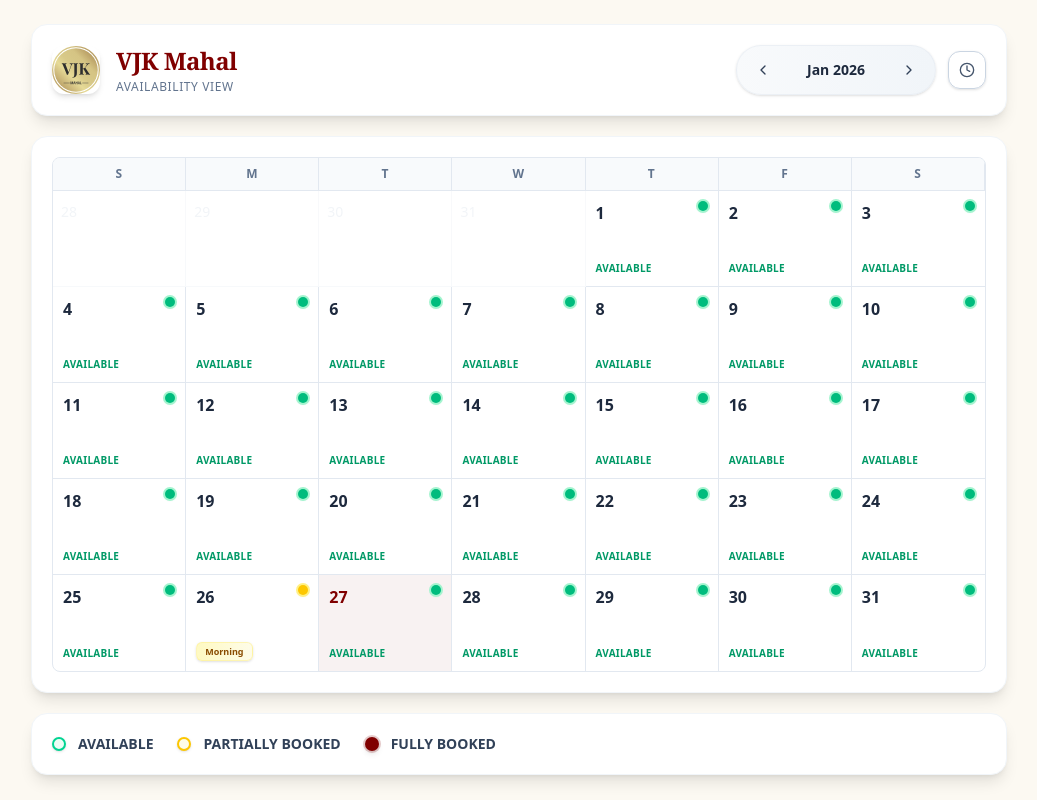
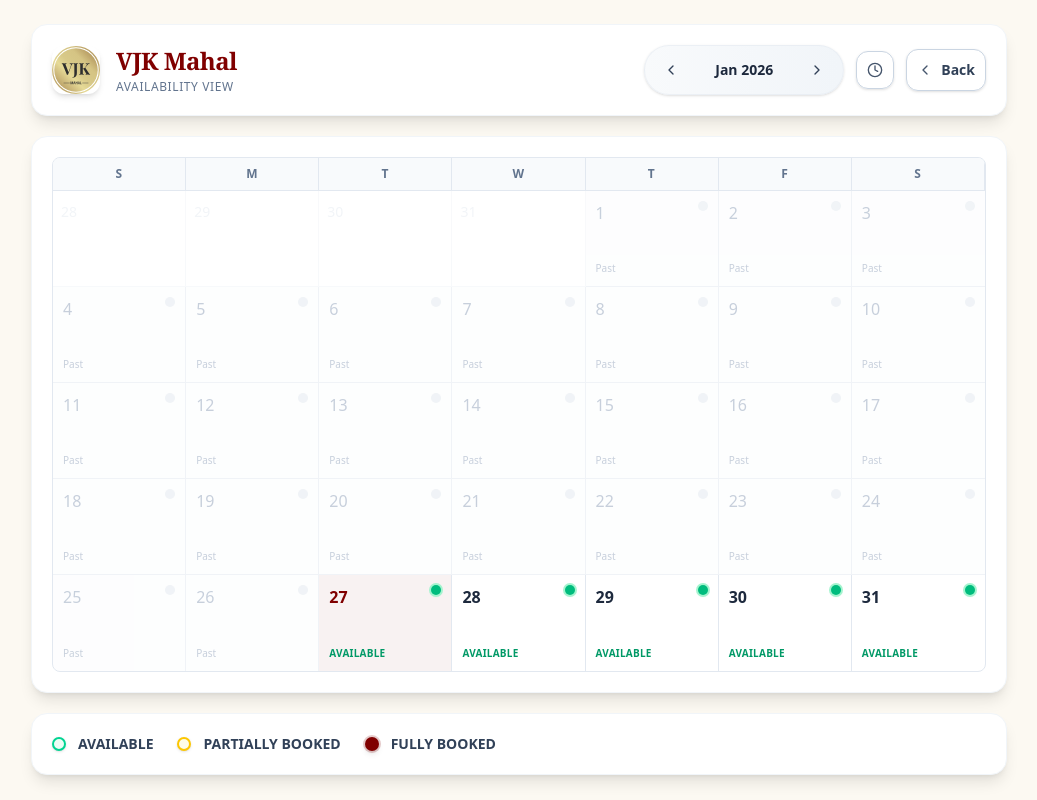
Before and after one commit to Immortalpie-11/VJK-Mahal-Booking, a Next.js app: page / in a window 1280 px wide. Both pictures are taken after a click on the button "Check Availability". Shown: the whole page, without its empty margins (121-1158 px from the left). Built offline with nearby package versions, Linux system fonts and the light colour scheme.

Commit message:
Update calendar features

```diff
--- a/components/CalendarUI.tsx
+++ b/components/CalendarUI.tsx
@@ -11,7 +11,6 @@ import {
   Trash2,
   XCircle,
   Clock,
-  LogOut,
   ChevronDown
 } from 'lucide-react';
 import {
@@ -25,11 +24,13 @@ import {
   eachDayOfInterval,
   isSameMonth,
   isToday,
+  isBefore,
+  startOfDay,
   getYear
 } from 'date-fns';
 import { supabase } from '../lib/supabase';
 
-const ADMIN_PIN = "1234";
+const ADMIN_PIN = "2025";
 const MAX_EVENTS = 2;
 const TIME_SLOTS = ["Morning", "Afternoon", "Evening", "All Day"];
 
@@ -236,15 +237,14 @@ function CalendarManager({ mode, events, onSave, onExit }: {
           >
             <Clock className="w-4 h-4 text-slate-600" />
           </button>
-          {mode === 'admin' && (
           <button
             onClick={onExit}
-              className="p-2.5 text-rose-500 hover:bg-rose-50 rounded-xl transition-all duration-200 shadow-sm hover:shadow"
-              aria-label="Exit"
+            className="p-2.5 border border-slate-300 rounded-xl hover:bg-slate-50 hover:border-slate-400 transition-all duration-200 shadow-sm hover:shadow flex items-center gap-2"
+            aria-label="Back"
           >
-              <LogOut className="w-5 h-5" />
+            <ChevronLeft className="w-4 h-4 text-slate-600" />
+            <span className="text-sm font-semibold text-slate-700">Back</span>
           </button>
-          )}
         </div>
       </header>
 
@@ -267,6 +267,8 @@ function CalendarManager({ mode, events, onSave, onExit }: {
             const dayEvents = events[dateStr] || [];
             const status = getDayStatus(dayEvents);
             const isCurrentMonth = isSameMonth(day, currentDate);
+            const todayStart = startOfDay(new Date());
+            const isPastDate = isBefore(day, todayStart);
             const isFullyBooked = status === 'fully-booked';
             const isPartiallyBooked = status === 'partially-booked';
             const isAvailable = status === 'available';
@@ -287,21 +289,55 @@ function CalendarManager({ mode, events, onSave, onExit }: {
               );
             }
 
+            if (isPastDate && (mode === 'customer' || dayEvents.length === 0)) {
+              const adminCanClick = mode === 'admin';
               return (
                 <div
                   key={dateStr}
-                onClick={() => setSelectedDate(day)}
+                  onClick={adminCanClick ? () => setSelectedDate(day) : undefined}
                   className={`
-                  min-h-[78px] sm:min-h-[88px] md:min-h-[96px] p-2 md:p-2.5 cursor-pointer
+                  min-h-[78px] sm:min-h-[88px] md:min-h-[96px] p-2 md:p-2.5
                   transition-all duration-200 border-r border-b border-slate-200
                   ${isLastColumn ? 'border-r-0' : ''}
                   ${isLastRow ? 'border-b-0' : ''}
-                  ${isTodayDate ? 'bg-[#800000]/5' : 'bg-transparent'}
-                  ${isAvailable
+                  opacity-50 bg-slate-50/50
+                  ${adminCanClick ? 'cursor-pointer hover:bg-slate-100/50' : 'cursor-default'}
+                `}
+                >
+                  <div className="flex flex-col h-full">
+                    <div className="flex justify-between items-start mb-2">
+                      <span className="text-sm md:text-base font-medium text-slate-400">
+                        {format(day, 'd')}
+                      </span>
+                      <div className="w-2.5 h-2.5 rounded-full bg-slate-300/50" />
+                    </div>
+                    <div className="mt-auto pt-1">
+                      <p className="text-[9px] md:text-[10px] text-slate-400 font-medium">Past</p>
+                    </div>
+                  </div>
+                </div>
+              );
+            }
+
+            const isCustomer = mode === 'customer';
+            return (
+              <div
+                key={dateStr}
+                onClick={isCustomer ? undefined : () => setSelectedDate(day)}
+                className={`
+                  min-h-[78px] sm:min-h-[88px] md:min-h-[96px] p-2 md:p-2.5
+                  transition-all duration-200 border-r border-b border-slate-200
+                  ${isLastColumn ? 'border-r-0' : ''}
+                  ${isLastRow ? 'border-b-0' : ''}
+                  ${isFullyBooked ? 'bg-red-50' : isPartiallyBooked ? 'bg-yellow-50' : isTodayDate ? 'bg-[#800000]/5' : 'bg-transparent'}
+                  ${isCustomer
+                    ? 'cursor-default'
+                    : `cursor-pointer ${isAvailable
                         ? 'hover:bg-emerald-50/30'
                         : isPartiallyBooked
                         ? 'hover:bg-yellow-50/30'
                         : 'hover:bg-rose-50/30'
+                      }`
                   }
                 `}
               >
```
Lines whose indentation alone changed are shown as unchanged.
